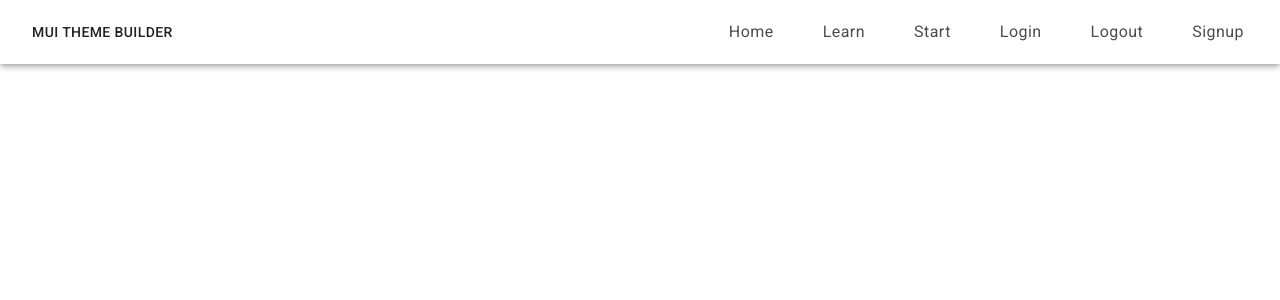
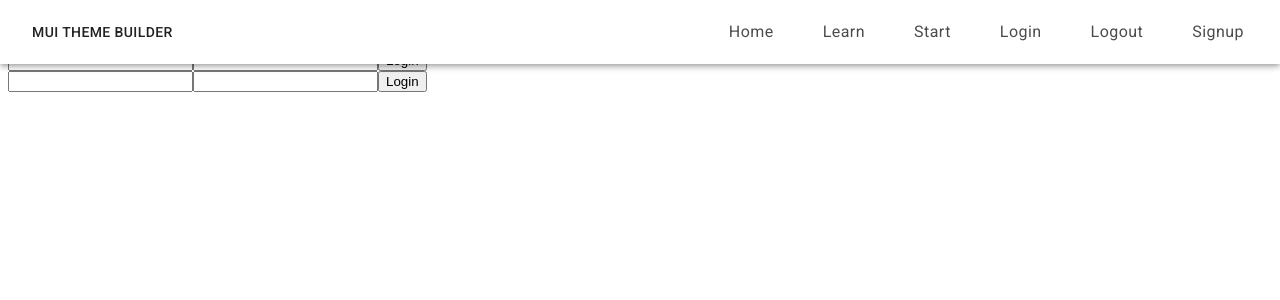
Before and after one commit to mui-toolkit/mui-toolkit, a React (Create React App) app: page /auth in a window 1280 px wide. Shown: the top 300 px of the page. Built offline with nearby package versions, Linux system fonts and the light colour scheme; no server answers.

Commit message:
Auth component conditionally renders login or logout

```diff
--- a/src/components/App.js
+++ b/src/components/App.js
@@ -7,12 +7,12 @@ import Login from './Login';
 import Signup from './Signup';
 import UsersThemes from './UsersThemes';
 import SavedThemes from './SavedThemes';
-import auth from './auth';
+import { Auth } from './auth';
 import firebase from 'firebase';
 import 'firebase/auth';
 import { Store } from './build/';
 
-firebase.auth().onAuthStateChanged((user) => {
+firebase.auth().onAuthStateChanged(user => {
   console.log('user', user);
   if (user) {
     console.log('user logged in:', user);
@@ -33,7 +33,7 @@ function App() {
         <Route exact path="/logout" component={() => <div>logout</div>} />
         <Route exact path="/signup" component={Signup} />
         {/* <Route exact path="/test" component={Test} /> */}
-				<Route exact path="/auth" component={auth} />
+        <Route exact path="/auth" component={Auth} />
         <Route exact path="/usersthemes" component={UsersThemes} />
         <Route exact path="/savedthemes" component={SavedThemes} />
       </Switch>
--- a/src/components/auth.js
+++ b/src/components/auth.js
@@ -1,18 +1,207 @@
-import React from 'react';
+// import React, { useState, useEffect, useCallback, useContext } from 'react';
+// import firebase from 'firebase';
+// import 'firebase/auth';
+
+// const defaultUser = { loggedIn: false, email: '' };
+// const UserContext = React.createContext({});
+// const UserProvider = UserContext.Provider;
+// const UserConsumer = UserContext.Consumer;
+// function onAuthStateChange(callback) {
+//   firebase.auth().onAuthStateChanged(user => {
+//     if (user) {
+//       callback({ loggedIn: true, email: user.email });
+//     } else {
+//       callback({ loggedIn: false });
+//     }
+//   });
+// }
+// function login(username, password) {
+//   return new Promise((resolve, reject) => {
+//     firebase
+//       .auth()
+//       .signInWithEmailAndPassword(username, password)
+//       .then(() => resolve())
+//       .catch(error => reject(error));
+//   });
+// }
+// function logout() {
+//   firebase.auth().signOut();
+// }
+// function LoginView({ onClick, error }) {
+//   const [username, setUsername] = useState('');
+//   const [password, setPassword] = useState('');
+//   return (
+//     <div>
+//       <input
+//         onChange={event => {
+//           setUsername(event.target.value);
+//         }}
+//       />
+//       <input
+//         type="password"
+//         onChange={event => {
+//           setPassword(event.target.value);
+//         }}
+//       />
+//       <button
+//         onClick={() => {
+//           onClick(username, password);
+//         }}
+//       >
+//         Login
+//       </button>
+//       <span>{error}</span>
+//     </div>
+//   );
+// }
+// function LogoutView({ onClick }) {
+//   const user = useContext(UserContext);
+//   return (
+//     <div>
+//       <span>You are logged in as {user.email}</span>
+//       <button onClick={onClick}>Logout</button>
+//     </div>
+//   );
+// }
+// export function Auth() {
+//   const [user, setUser] = useState({ loggedIn: false });
+//   const [error, setError] = useState('');
+//   useEffect(() => {
+//     const unsubscribe = onAuthStateChange(setUser);
+//     return () => {
+//       unsubscribe();
+//     };
+//   }, []);
+//   const requestLogin = useCallback((username, password) => {
+//     login(username, password).catch(error => setError(error.code));
+//   });
+//   const requestLogout = useCallback(() => {
+//     logout();
+//   }, []);
+//   if (!user.loggedIn) {
+//     return (
+//       <div>
+//         <LoginView onClick={requestLogin} error={error} />
+//         <LoginView onClick={requestLogin} error={error} />
+//         <LoginView onClick={requestLogin} error={error} />
+//         <LoginView onClick={requestLogin} error={error} />
+//       </div>
+//     );
+//   }
+//   return (
+//     <UserProvider value={user}>
+//       <LogoutView onClick={requestLogout} />
+//       <LogoutView onClick={requestLogout} />
+//       <LogoutView onClick={requestLogout} />
+//       <LogoutView onClick={requestLogout} />
+//       <LogoutView onClick={requestLogout} />
+//       <LogoutView onClick={requestLogout} />
+//       <LogoutView onClick={requestLogout} />
+//       <LogoutView onClick={requestLogout} />
+//     </UserProvider>
+//   );
+// }
+
+import React, { useState, useEffect, useCallback, useContext } from 'react';
 import firebase from 'firebase';
 import 'firebase/auth';
 
-export default function auth(props) {
-  firebase.auth().onAuthStateChanged(async user => {
-    console.log('user in auth', user);
+const defaultUser = { loggedIn: false, email: '' };
+const UserContext = React.createContext({});
+const UserProvider = UserContext.Provider;
+const UserConsumer = UserContext.Consumer;
+function onAuthStateChange(callback) {
+  firebase.auth().onAuthStateChanged(user => {
     if (user) {
-      console.log('user logged in:', user);
-      let test = user.uid;
-      console.log('test', test);
+      callback({ loggedIn: true, email: user.email });
     } else {
-      console.log('user logged out');
+      callback({ loggedIn: false });
     }
   });
-
-  return <div>auth</div>;
 }
+function login(username, password) {
+  return new Promise((resolve, reject) => {
+    firebase
+      .auth()
+      .signInWithEmailAndPassword(username, password)
+      .then(() => resolve())
+      .catch(error => reject(error));
+  });
+}
+function logout() {
+  firebase.auth().signOut();
+}
+function LoginView({ onClick, error }) {
+  const [username, setUsername] = useState('');
+  const [password, setPassword] = useState('');
+  return (
+    <div>
+      <input
+        onChange={event => {
+          setUsername(event.target.value);
+        }}
+      />
+      <input
+        type="password"
+        onChange={event => {
+          setPassword(event.target.value);
+        }}
+      />
+      <button
+        onClick={() => {
+          onClick(username, password);
+        }}
+      >
+        Login
+      </button>
+      <span>{error}</span>
+    </div>
+  );
+}
+function LogoutView({ onClick }) {
+  const user = useContext(UserContext);
+  return (
+    <div>
+      <span>You are logged in as {user.email}</span>
+      <button onClick={onClick}>Logout</button>
+    </div>
+  );
+}
+export function Auth() {
+  const [user, setUser] = useState({ loggedIn: false });
+  const [error, setError] = useState('');
+  useEffect(() => {
+    const unsubscribe = onAuthStateChange(setUser);
+    return () => {
+      unsubscribe();
+    };
+  }, []);
+  const requestLogin = useCallback((username, password) => {
+    login(username, password).catch(error => setError(error.code));
+  });
+  const requestLogout = useCallback(() => {
+    logout();
+  }, []);
+  if (!user.loggedIn) {
+    return (
+      <div>
+        <LoginView onClick={requestLogin} error={error} />
+        <LoginView onClick={requestLogin} error={error} />
+        <LoginView onClick={requestLogin} error={error} />
+        <LoginView onClick={requestLogin} error={error} />
+      </div>
+    );
+  }
+  return (
+    <UserProvider value={user}>
+      <LogoutView onClick={requestLogout} />
+      <LogoutView onClick={requestLogout} />
+      <LogoutView onClick={requestLogout} />
+      <LogoutView onClick={requestLogout} />
+      <LogoutView onClick={requestLogout} />
+      <LogoutView onClick={requestLogout} />
+      <LogoutView onClick={requestLogout} />
+      <LogoutView onClick={requestLogout} />
+    </UserProvider>
+  );
+}
--- a/src/components/ui/Header.js
+++ b/src/components/ui/Header.js
@@ -11,7 +11,6 @@ import firebase from 'firebase';
 import 'firebase/auth';
 
 const useStyles = makeStyles(theme => ({
-
   // toolBarMargin: {
   //   ...theme.mixins.toolbar,
   // },
@@ -25,19 +24,16 @@ const useStyles = makeStyles(theme => ({
     minWidth: 10,
 
     marginLeft: '25px',
-    color: '#000',
-  },
-
+    color: '#000'
+  }
 }));
 
-export default function Header(props) {
+export default function Header() {
   const classes = useStyles();
 
   return (
     <React.Fragment>
-
-      <AppBar position='fixed' style={{ background: '#fff' }}>
-
+      <AppBar position="fixed" style={{ background: '#fff' }}>
         <Toolbar>
           <Button
             component={Link}
```
Lines whose indentation alone changed are shown as unchanged.
